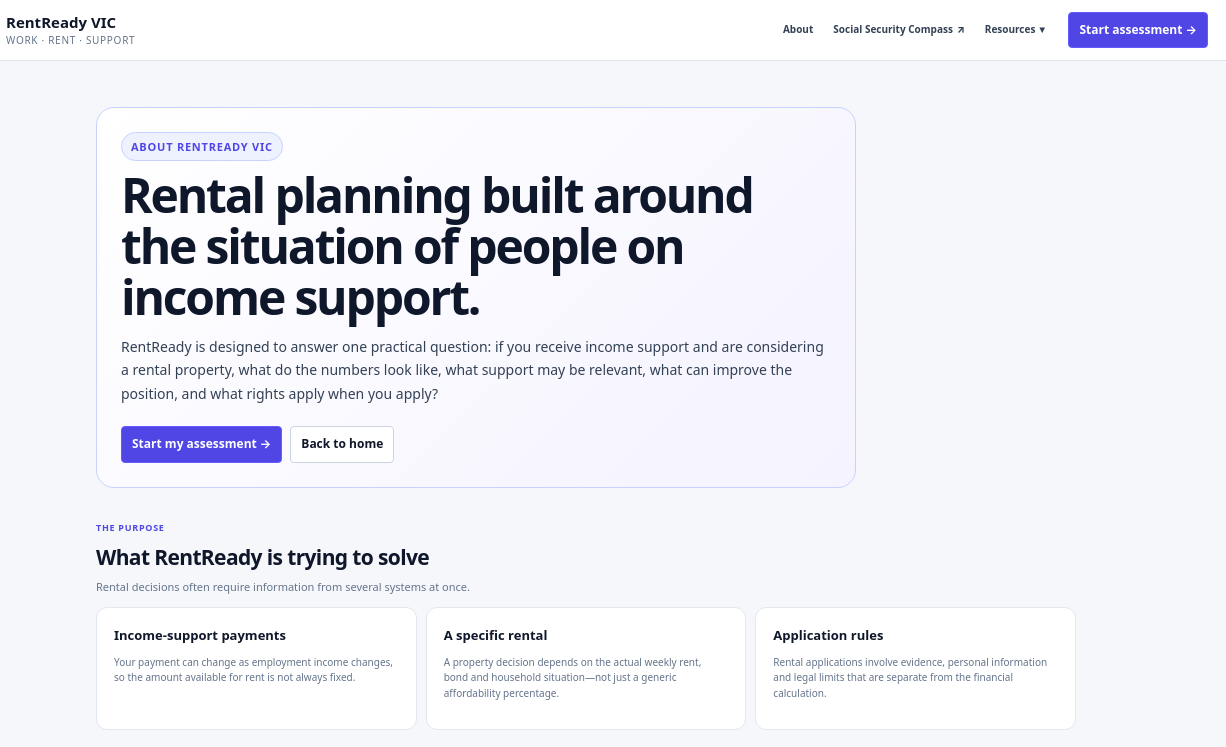
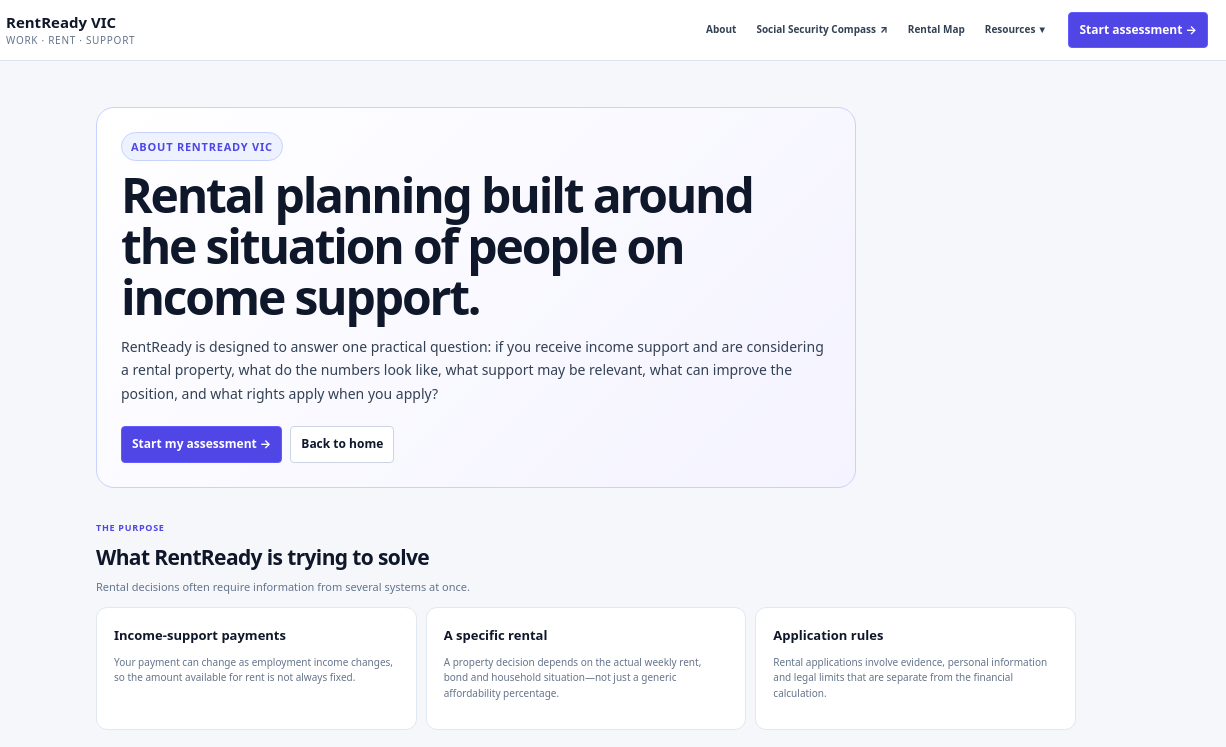
Before and after one commit to dghx23/rentreadyvic, a website: page about.html in a window 1280 px wide. Shown: the top 747 px of the page, 54-1280 px from the left. Drawn offline with Linux system fonts and the light colour scheme.

Commit message:
Add Rental Map to about.html header

```diff
--- a/about.html
+++ b/about.html
@@ -24,6 +24,7 @@
     <nav class="top-resource-nav" aria-label="RentReady navigation">
       <a class="top-resource-link" href="about.html">About</a>
       <a class="top-resource-link compass-top-link" href="https://sentrixdigital.com.au/compass/au" target="_blank" rel="noopener">Social Security Compass <span aria-hidden="true">↗</span></a>
+      <a class="top-resource-link" href="rental-map.html">Rental Map</a>
       <details class="resource-menu">
         <summary>Resources <span aria-hidden="true">▾</span></summary>
         <div class="resource-menu-panel">
```
